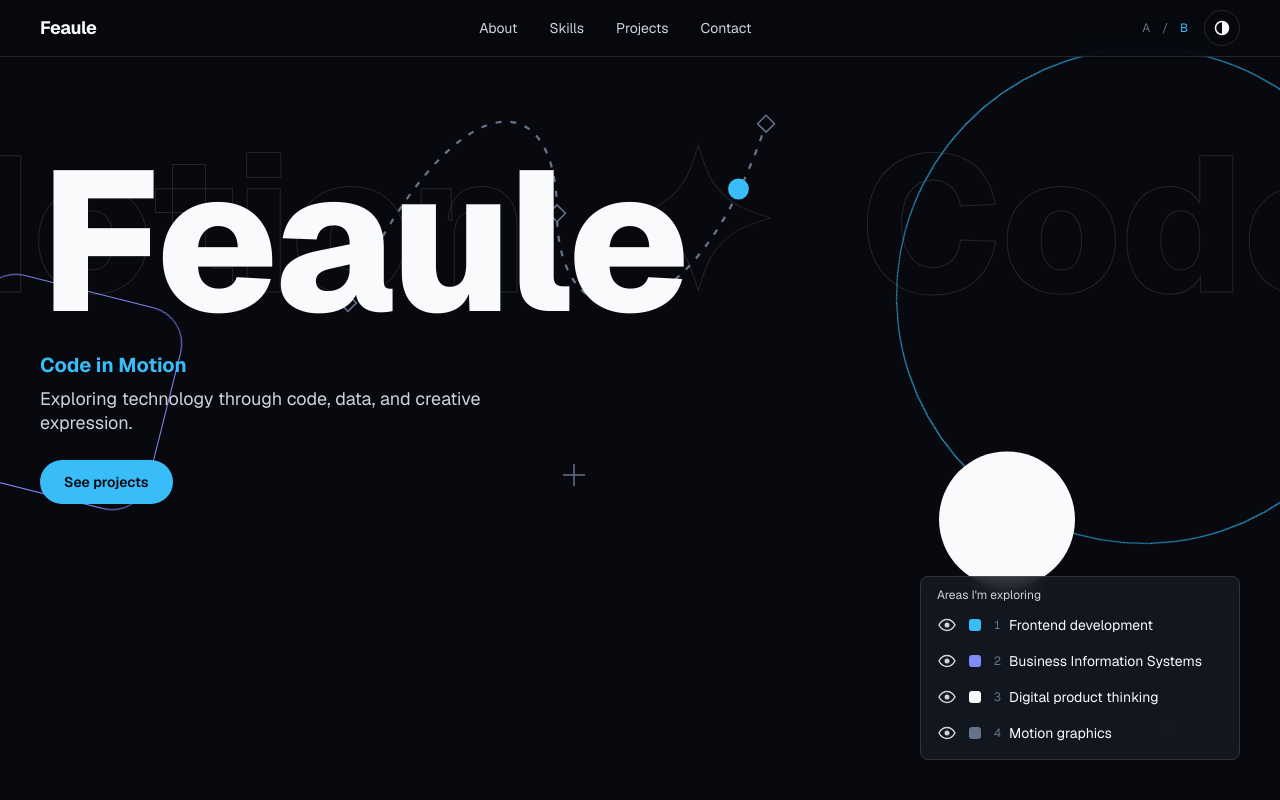
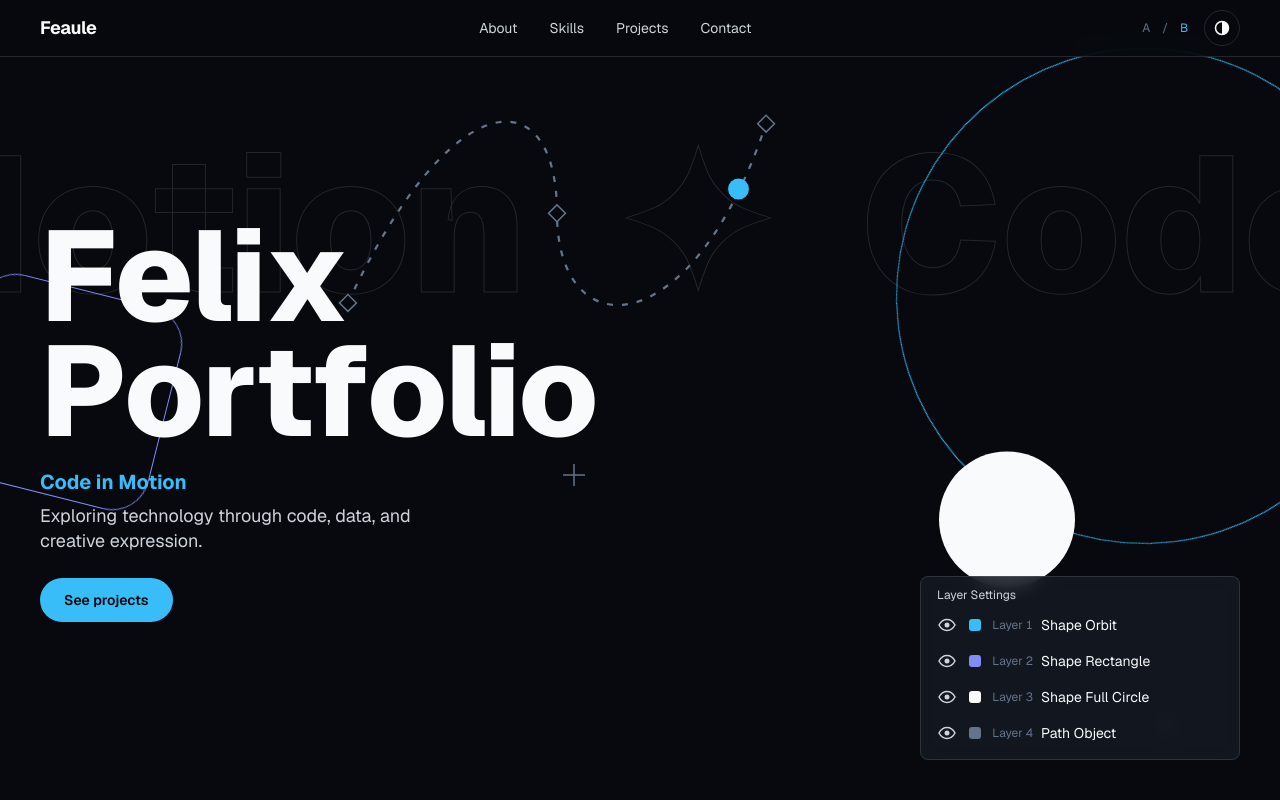
Before and after one commit to Feaule/feaule-portfolio, a Next.js app: page /concept-b in a window 1280 px wide. Shown: the top 800 px of the page. Built offline with nearby package versions, Linux system fonts and the light colour scheme.

Commit message:
fix: change title and shape layer placement in hero section

```diff
--- a/components/variants/style-b/Hero.tsx
+++ b/components/variants/style-b/Hero.tsx
@@ -1,5 +1,5 @@
 "use client";
-import { useRef, useState } from "react";
+import { Fragment, useRef, useState } from "react";
 import { useGSAP } from "@/lib/gsap";
 import { profile } from "@/data/profile";
 import { animateHeroB, toggleLayer, pulseLayer } from "@/animations/style-b/hero";
@@ -92,18 +92,23 @@ export default function Hero() {
       </div>
 
       {/* ── Foreground ─────────────────────────────────────── */}
-      <div className="relative z-10 mx-auto flex min-h-svh max-w-7xl flex-col px-5 pb-6 pt-20 md:px-10 md:pb-10">
-        <div className="flex flex-1 flex-col justify-center py-10">
+      <div className="relative z-10 mx-auto flex min-h-svh max-w-7xl flex-col px-5 pb-6 pt-20 md:px-10 md:pb-10 lg:grid lg:grid-cols-12 lg:items-center lg:gap-x-8">
+        <div className="flex flex-1 flex-col justify-center py-10 lg:col-span-7 lg:py-0">
           <h1
             data-split
-            className="whitespace-nowrap font-lab text-[clamp(3rem,15.5vw,14rem)] font-extrabold leading-[0.9] tracking-tight"
+            className="font-lab text-[length:min(21vw,20vh,18rem)] font-extrabold leading-[0.9] tracking-tight lg:text-[length:min(10vw,16vh,12rem)]"
           >
-            {profile.name}
+            {profile.hero.title.map((word, i) => (
+              <Fragment key={word}>
+                {i > 0 && " "}
+                <span className="block whitespace-nowrap">{word}</span>
+              </Fragment>
+            ))}
           </h1>
           <p data-fade className="mt-5 font-lab text-xl font-bold text-accent">
             {profile.tagline}
           </p>
-          <p data-fade className="mt-2 max-w-lg text-lg leading-snug text-soft">
+          <p data-fade className="mt-2 max-w-[36ch] text-lg leading-snug text-soft">
             {profile.hero.line}
           </p>
           <a
@@ -118,9 +123,10 @@ export default function Hero() {
         {/* Layer panel: the eye toggles each shape on the stage */}
         <div
           data-fade
-          className="w-full rounded-lg border border-line bg-surface/85 p-2 backdrop-blur md:ml-auto md:w-80"
+          className="w-full rounded-lg border border-line bg-surface/85 p-2 backdrop-blur md:ml-auto md:w-80 lg:col-span-4 lg:col-start-9 lg:row-start-1 lg:self-end lg:mb-0"
         >
-          <p className="px-2 pb-1 pt-0.5 text-xs text-soft">Areas I&apos;m exploring</p>
+          {/* <p className="px-2 pb-1 pt-0.5 text-xs text-soft">Areas I&apos;m exploring</p> */}
+          <p className="px-2 pb-1 pt-0.5 text-xs text-soft">Layer Settings</p>
           <ul>
             {profile.focus.map((name, i) => (
               <li key={name} className="flex items-center gap-1 rounded-md" onPointerEnter={() => pulseLayer(root.current!, i)}>
@@ -138,7 +144,7 @@ export default function Hero() {
                   </svg>
                 </button>
                 <span aria-hidden="true" className="size-3 shrink-0 rounded-[3px]" style={{ background: LABELS[i] }} />
-                <span aria-hidden="true" className="w-4 text-right text-xs tabular-nums text-muted">{i + 1}</span>
+                <span aria-hidden="true" className="w-12 text-right text-xs tabular-nums text-muted">Layer {i + 1}</span>
                 <span className={`truncate pl-1 text-sm ${visible[i] ? "text-fg" : "text-muted line-through"}`}>{name}</span>
               </li>
             ))}
--- a/data/profile.ts
+++ b/data/profile.ts
@@ -15,13 +15,14 @@ export const profile = {
    * Areas of interest, not a ranking of expertise.
    */
   focus: [
-    "Frontend development",
-    "Business Information Systems",
-    "Digital product thinking",
-    "Motion graphics",
+    "Shape Orbit",
+    "Shape Rectangle",
+    "Shape Full Circle",
+    "Path Object",
   ],
 
   hero: {
+    title: ["Felix", "Portfolio"],
     line: "Exploring technology through code, data, and creative expression.",
   },
 
@@ -75,7 +76,7 @@ export const profile = {
   },
 
   portrait: {
-    src: "/images/portrait.png" as string | null,
+    src: "/images/portrait.webp" as string | null,
     fallbackSrc: "/images/portrait-placeholder.png",
     alt: "Portrait of Feaule",
     position: "50% 20%",
```
